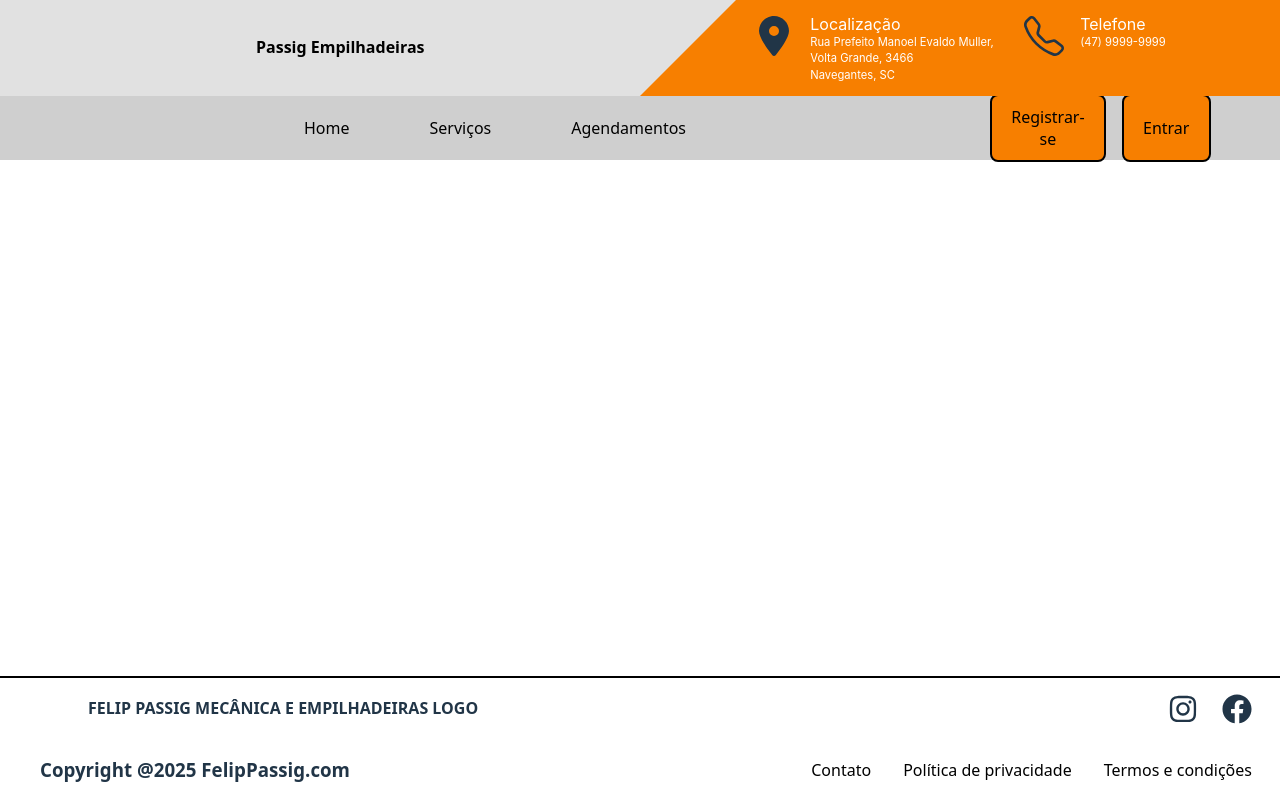
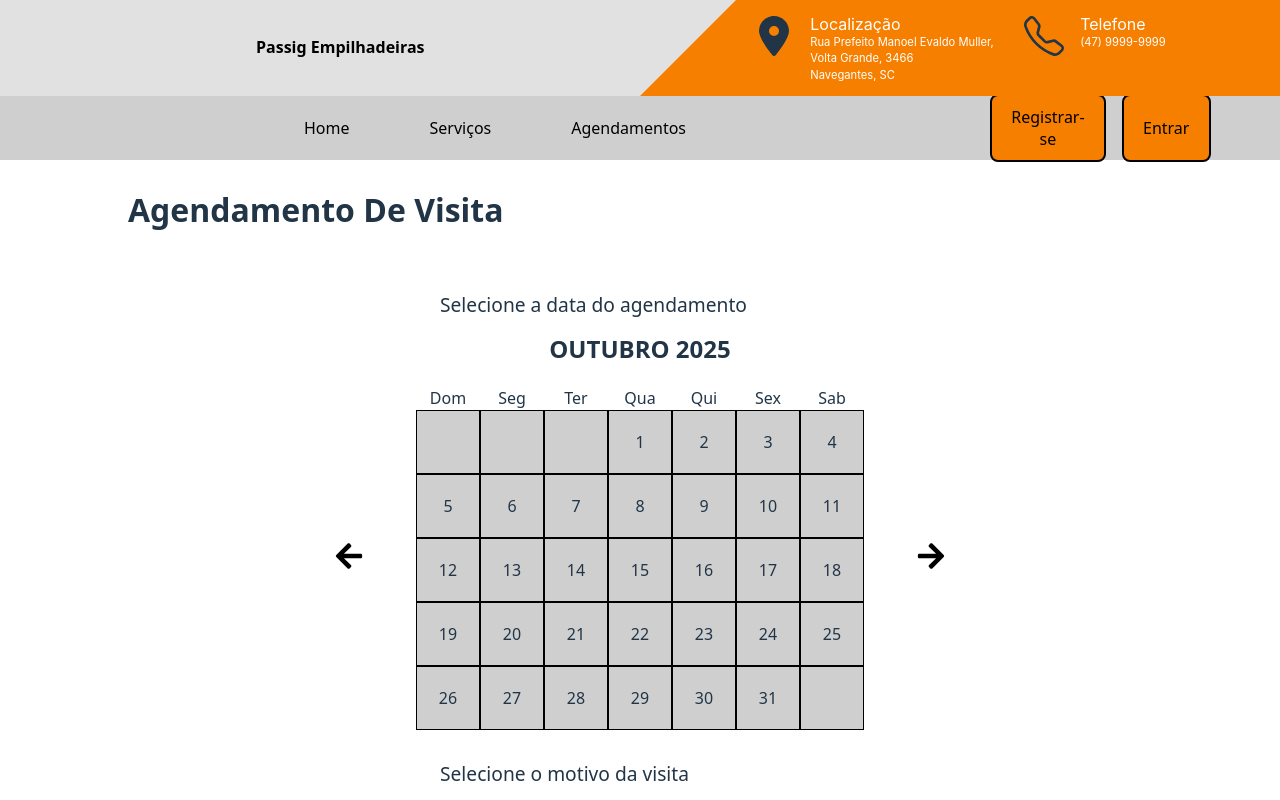
Before and after one commit to joaoMarceloDelfino/Passig-Empilhadeiras-Frontend, a React (Vite) app: page /agendamento/visita in a window 1280 px wide. Shown: the top 800 px of the page. Built offline with nearby package versions, Linux system fonts and the light colour scheme; a web font is replaced by a local one.

Commit message:
feat: criação inicial da pagina de agendamentos e calendario

```diff
--- a/src/App.jsx
+++ b/src/App.jsx
@@ -10,6 +10,7 @@ import Catalog from './pages/Catalog/Catalog'
 import Footer from './components/Footer/Footer'
 import Navbar from './components/Navbar/Navbar'
 import EmpilhadeiraModal from './pages/EmpilhadeiraModal/EmpilhadeiraModal'
+import VisitSchedulePage from './pages/VisitSchedulePage/VisitSchedulePage'
 
 function App() {
   const [showLoginModal, setShowLoginModal] = useState(false);
@@ -27,6 +28,7 @@ function App() {
           <Routes>
             <Route path="/" element={<Home setShowLoginModal={setShowLoginModal} setShowRegisterModal={setShowRegisterModal}/>}/>
             <Route path="/catalogo" element={<Catalog setShowEmpilhadeiraModal={setShowEmpilhadeiraModal} setSelectedEmpilhadeira={setSelectedEmpilhadeira}/>}/>
+            <Route path="/agendamento/visita" element={<VisitSchedulePage/>}/>
           </Routes>
         </div>
         <Footer/>
--- /dev/null
+++ b/src/components/Calendar/Calendar.jsx
@@ -0,0 +1,91 @@
+import { useEffect, useState } from "react";
+import styles from "./Calendar.module.css";
+import CalendarItem from "./CalendarItem/CalendarItem";
+import { FaArrowLeft } from "react-icons/fa";
+import { FaArrowRight } from "react-icons/fa";
+
+const Calendar = () => {
+
+    const [daysOfWeek, setDaysOfWeek] = useState(['Dom', 'Seg', 'Ter', 'Qua', 'Qui', 'Sex', 'Sab'])
+    const [calendarContent, setCalendarContent] = useState([]);
+    const months = [
+        "janeiro", "fevereiro", "março", "abril", "maio", "junho",
+        "julho", "agosto", "setembro", "outubro", "novembro", "dezembro"
+    ];
+    const [monthIndex, setMonthIndex] = useState(new Date().getMonth());
+    const [year, setYear] = useState(new Date().getFullYear());
+
+    useEffect(() => {
+        let content = []
+        const emptyDays = new Date(year, monthIndex, 1).getDay();
+        content = Array(emptyDays).fill(null);
+        const daysInMonth = new Date(year, monthIndex + 1, 0).getDate();
+        for(let i = 1; i <= daysInMonth; i++) {
+            content.push(i);
+        }
+
+        console.log(calendarContent.length)
+        for(let i = content.length; i % 7 != 0; i++){
+            content.push(null);
+        }
+
+        console.log("oi")
+        setCalendarContent(content);
+
+    }, [monthIndex])
+
+    const onMonthBefore = () => {
+        const monthBefore = monthIndex - 1;
+
+        if(monthBefore >= 0) {
+            setMonthIndex(monthBefore);
+        } else {
+            setMonthIndex(11);
+            setYear(prev => prev - 1);
+        }
+    }
+
+    const onMonthAfter = () => {
+        const monthAfter = monthIndex + 1;
+
+        if(monthAfter > 11) {
+            setMonthIndex(0);
+            setYear(prev => prev + 1);
+        } else {
+            setMonthIndex(monthAfter);
+        }
+    }
+
+
+
+    return (
+        <div className={styles.calendarWrapper}>
+            <h1 className={styles.title}>{`${months[monthIndex].toUpperCase()} ${year}`}</h1>
+            <div className = {styles.calendarContent}>
+                <button type="button" onClick={onMonthBefore} className={styles.button}>
+                    <FaArrowLeft size={30}/>
+                </button>
+                <div className = {styles.calendarDiv}>
+                    {
+                        daysOfWeek.map((item) => {
+                            return <div className={styles.dayOfWeek}>{item}</div>
+                        })
+                    }
+                    {
+                        calendarContent.map((item) => (
+
+                            <CalendarItem dayNumber={item}/>
+
+                        ))
+
+                    }
+                </div>
+                <button type="button" onClick={onMonthAfter} className={styles.button}>
+                    <FaArrowRight size={30}/>
+                </button>
+            </div>
+        </div>
+    )
+}
+
+export default Calendar;
--- /dev/null
+++ b/src/components/Calendar/Calendar.module.css
@@ -0,0 +1,37 @@
+.calendarWrapper{
+    display: flex;
+    flex-direction: column;
+    align-items: center;
+    justify-content: center;
+    gap: 1.5rem;
+}
+
+.calendarDiv{
+    display: grid;
+    grid-template-columns: repeat(7, 1fr);
+}
+
+.calendarContent{
+    display: flex;
+    align-items: center;
+    justify-content: center;
+    gap: 2rem;
+}
+
+.dayOfWeek{
+    display: flex;
+    justify-content: center;
+    align-items: center;
+}
+
+.button{
+    background-color: transparent;
+}
+
+.button:hover{
+    opacity: 0.5;
+}
+
+.title{
+    font-size: 1.5rem;
+}
--- /dev/null
+++ b/src/components/Calendar/CalendarItem/CalendarItem.jsx
@@ -0,0 +1,11 @@
+import styles from "./CalendarItem.module.css"
+
+const CalendarItem = ({dayNumber}) => {
+    return(
+        <div className={styles.container}>
+            {dayNumber}
+        </div>
+    )
+}
+
+export default CalendarItem;
--- /dev/null
+++ b/src/components/Calendar/CalendarItem/CalendarItem.module.css
@@ -0,0 +1,13 @@
+.container{
+    display: flex;
+    align-items: center;
+    justify-content: center;
+    border: 1px solid black;
+    background-color: var(--cinza-escuro);
+    width: 4rem;
+    height: 4rem;
+}
+
+.container:hover{
+    opacity: 0.7;
+}
--- a/src/components/Navbar/Navbar.jsx
+++ b/src/components/Navbar/Navbar.jsx
@@ -8,7 +8,7 @@ function Navbar({setShowLoginModal, setShowRegisterModal}){
            <div className={styles.nav_links}>
                 <Link className={styles.nav_link} to={"/"}>Home</Link>
                 <Link className={styles.nav_link}>Serviços</Link>
-                <Link className={styles.nav_link}>Agendamentos</Link>
+                <Link className={styles.nav_link} to={"/agendamento/visita"}>Agendamentos</Link>
             </div>
 
             <div className={styles.buttons}>
--- a/src/pages/Catalog/Catalog.jsx
+++ b/src/pages/Catalog/Catalog.jsx
@@ -3,6 +3,7 @@ import { useState, useEffect } from "react";
 import EmpilhadeiraCard from "../../components/EmpilhadeiraCard/EmpilhadeiraCard";
 import BaseApi from "../../api/BaseApi";
 import { FaSearch } from "react-icons/fa";
+import PageBase from "../PageBase/PageBase";
 
 
 function Catalog({setShowEmpilhadeiraModal, setSelectedEmpilhadeira}){
@@ -21,9 +22,8 @@ function Catalog({setShowEmpilhadeiraModal, setSelectedEmpilhadeira}){
     }
 
     return(
-        <div className={styles.container}>
-                <h1 className={styles.catalogTitle}>Catálogo</h1>
 
+        <PageBase title="Catálogo">
             {
                 empilhadeiras.length > 0 ?
                     <div className={styles.cardsWrapper}>
@@ -45,9 +45,8 @@ function Catalog({setShowEmpilhadeiraModal, setSelectedEmpilhadeira}){
                         </div>
                     </div>
             }
+        </PageBase>
 
-
-        </div>
     )
 }
 
--- a/src/pages/Catalog/Catalog.module.css
+++ b/src/pages/Catalog/Catalog.module.css
@@ -1,15 +1,3 @@
-.container{
-    display: flex;
-    flex-direction: column;
-    padding: 2rem 5rem;
-    display: flex;
-    height: 11;
-}
-
-.catalogTitle{
-    font-size: 2rem;
-    padding-left: 3rem;
-}
 
 .cardsWrapper{
     display: flex;
@@ -18,7 +6,6 @@
     gap: 5rem;
     flex-wrap: wrap;
     margin: 0 3rem;
-    margin-top: 5rem;
 }
 
 .notFoundWrapper{
--- /dev/null
+++ b/src/pages/PageBase/PageBase.jsx
@@ -0,0 +1,12 @@
+import styles from "./PageBase.module.css"
+
+const PageBase = ({children, title}) => {
+    return (
+        <div className={styles.container}>
+            <h1 className={styles.catalogTitle}>{title}</h1>
+            {children}
+        </div>
+    );
+}
+
+export default PageBase;
--- /dev/null
+++ b/src/pages/PageBase/PageBase.module.css
@@ -0,0 +1,13 @@
+.container{
+    display: flex;
+    flex-direction: column;
+    padding: 2rem 5rem;
+    display: flex;
+    height: 11;
+}
+
+.catalogTitle{
+    font-size: 2rem;
+    padding-left: 3rem;
+    margin-bottom: 4rem;
+}
--- /dev/null
+++ b/src/pages/VisitSchedulePage/VisitSchedulePage.jsx
@@ -0,0 +1,74 @@
+import { useRef, useState } from "react";
+import PageBase from "../PageBase/PageBase";
+import { FiPaperclip } from "react-icons/fi";
+import Calendar from "../../components/Calendar/Calendar";
+import styles from "./VisitSchedulePage.module.css";
+
+const VisitSchedulePage = () => {
+    const [visitReason, setVisitReason] = useState("");
+    const fileRef = useRef();
+    const [supportedFilesExtensions, setSupportedFilesExtensions] = useState(".jpg, .webp, .png, .jpeg, .png");
+
+
+
+
+    const renderConditionalForm = () => {
+        if(visitReason === 'Manutencao') {
+            return (
+                <>
+                    <div className={styles.formDiv}>
+                        <p className={styles.formTitle}>Selecione o Horário da Reserva</p>
+                        <select onChange={(e) => setReasonVisit(e.target.value)}>
+                            <option value="10:00">Segunda feira, 10 da manha</option>
+                        </select>
+                    </div>
+                    <div className={styles.formDiv}>
+                        <p className={styles.formTitle}>Escreva Uma Breve Descrição do Problema</p>
+                        <textarea/>
+                    </div>
+                    <div className={styles.formDiv}>
+                        <p className={styles.formTitle}>Imagens/Vídeos</p>
+                        <input
+                            type="file"
+                            multiple
+                            ref={fileRef}
+                            style={{display:"none"}}
+                            accept={supportedFilesExtensions}
+                        />
+                        <div className={styles.fileChooserWrapper} onClick={() => fileRef.current.click()}>
+                            <span className={styles.fileChooserRow}>
+                                <h2>Selecionar arquivos</h2>
+                                <FiPaperclip size={30}/>
+                            </span>
+                            <span className={styles.fileChooserRow}>
+                                <p>{`Arquivos Suportados: ${supportedFilesExtensions}`}</p>
+                            </span>
+                        </div>
+                    </div>
+
+                </>
+            )
+        }
+    }
+    return (
+        <PageBase title="Agendamento De Visita">
+            <form className={styles.visitScheduleForm}>
+                <div className={styles.formDiv}>
+                    <p className={styles.formTitle}>Selecione a data do agendamento</p>
+                    <Calendar/>
+                </div>
+                <div className={styles.formDiv}>
+                    <p className={styles.formTitle}>Selecione o motivo da visita</p>
+                    <select onChange={(e) => {console.log(e);setVisitReason(e.target.value) }}>
+                        <option value="Selecione">Selecionar</option>
+                        <option value="Manutencao">Manutencao</option>
+                        <option value="Aluguel">Aluguel</option>
+                    </select>
+                </div>
+                {renderConditionalForm()}
+            </form>
+        </PageBase>
+    )
+}
+
+export default VisitSchedulePage;
--- /dev/null
+++ b/src/pages/VisitSchedulePage/VisitSchedulePage.module.css
@@ -0,0 +1,38 @@
+.visitScheduleForm{
+    display: flex;
+    flex-direction: column;
+    justify-content: center;
+    align-items: center;
+    gap: 30px
+}
+
+.formDiv{
+    display: flex;
+    flex-direction: column;
+    width: 25rem;
+    gap: 1rem;
+}
+
+.formTitle{
+    font-size: 1.2rem;
+    font-weight: 500;
+}
+
+.fileChooserWrapper{
+    display: flex;
+    flex-direction: column;
+    gap: 10px;
+    padding: 1rem;
+    border: 3px dotted  black;
+}
+
+.fileChooserWrapper:hover{
+    border-color: blue;
+}
+
+.fileChooserRow{
+    display: flex;
+    align-items: center;
+    justify-content: center;
+    gap: 30px
+}
```
Lines whose indentation alone changed are shown as unchanged.
